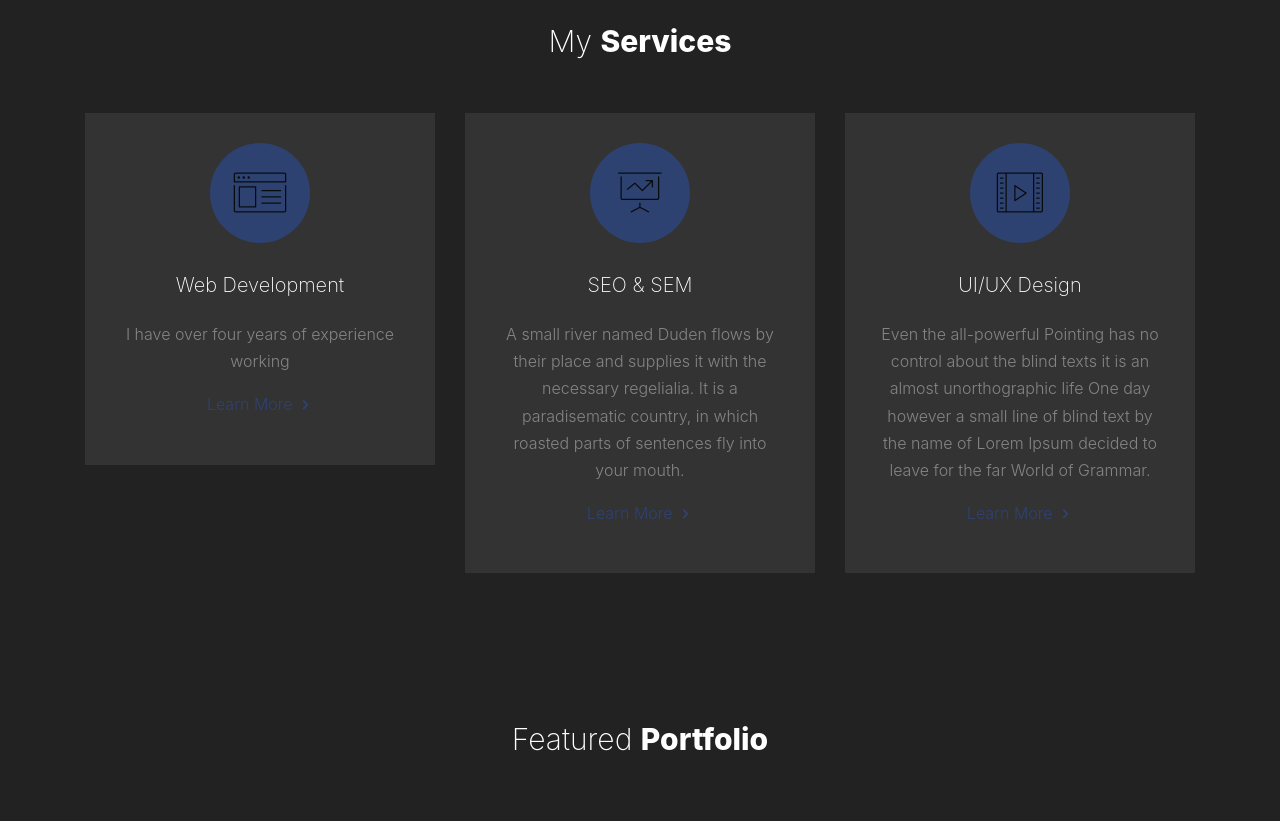
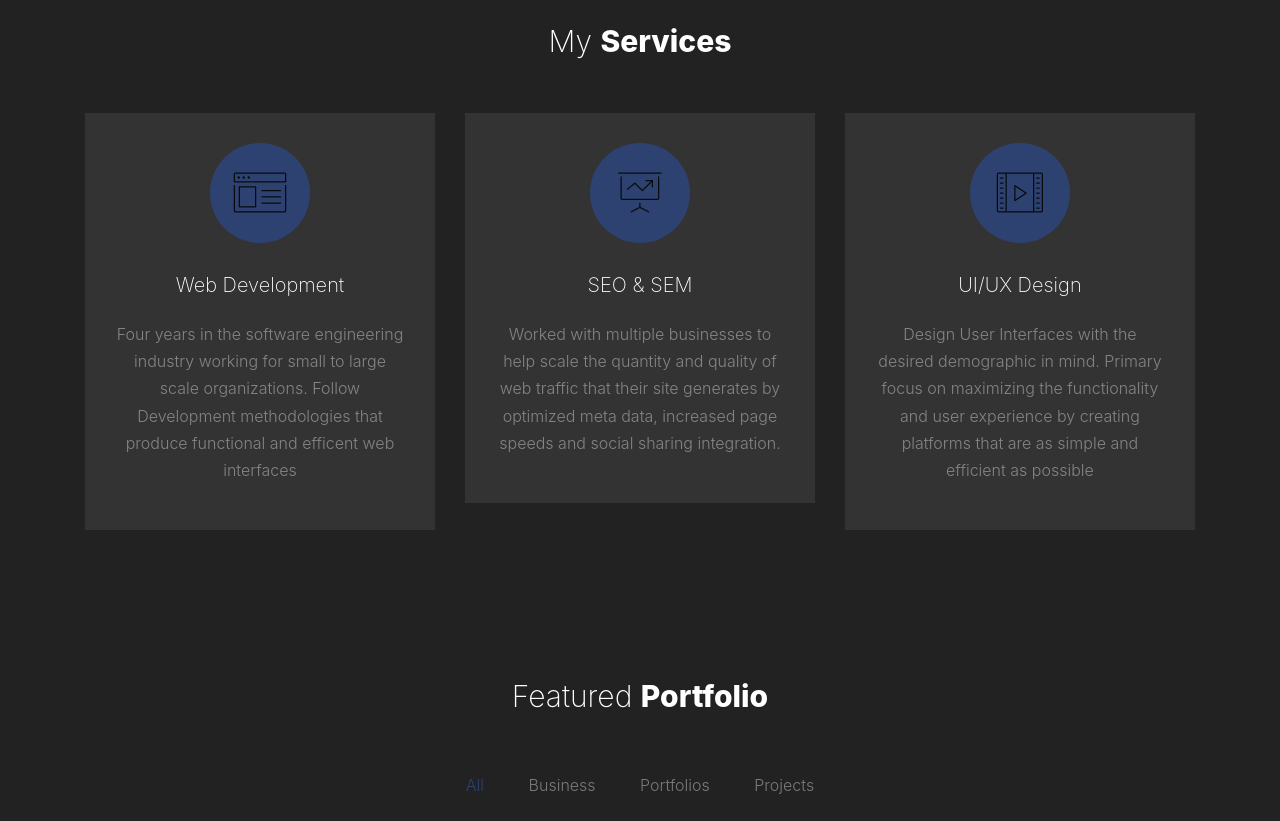
Before and after one commit to jghori/joshua-ghori-designs, a plain HTML site: page index.html in a window 1280 px wide. Shown: the part 877-1698 px from the top of the page. Drawn offline with nearby package versions, Linux system fonts and the light colour scheme; files whose address does not match are found by name.

Commit message:
final design

```diff
--- a/index.html
+++ b/index.html
@@ -103,12 +103,10 @@
               </span>
               <h3 class="mb-4">Web Development</h3>
               <p>
-                I have over four years of experience working
-              </p>
-              <p>
-                <a href="#" class="site-link"
-                  >Learn More <i class="icon-chevron-right"></i
-                ></a>
+                Four years in the software engineering industry working for
+                small to large scale organizations. Follow Development
+                methodologies that produce functional and efficent web
+                interfaces
               </p>
             </div>
           </div>
@@ -122,14 +120,9 @@
               </span>
               <h3 class="mb-4">SEO & SEM</h3>
               <p>
-                A small river named Duden flows by their place and supplies it
-                with the necessary regelialia. It is a paradisematic country, in
-                which roasted parts of sentences fly into your mouth.
-              </p>
-              <p>
-                <a href="#" class="site-link"
-                  >Learn More <i class="icon-chevron-right"></i
-                ></a>
+                Worked with multiple businesses to help scale the quantity and
+                quality of web traffic that their site generates by optimized
+                meta data, increased page speeds and social sharing integration.
               </p>
             </div>
           </div>
@@ -143,15 +136,10 @@
               </span>
               <h3 class="mb-4">UI/UX Design</h3>
               <p>
-                Even the all-powerful Pointing has no control about the blind
-                texts it is an almost unorthographic life One day however a
-                small line of blind text by the name of Lorem Ipsum decided to
-                leave for the far World of Grammar.
-              </p>
-              <p>
-                <a href="#" class="site-link"
-                  >Learn More <i class="icon-chevron-right"></i
-                ></a>
+                Design User Interfaces with the desired demographic in mind.
+                Primary focus on maximizing the functionality and user
+                experience by creating platforms that are as simple and
+                efficient as possible
               </p>
             </div>
           </div>
```
